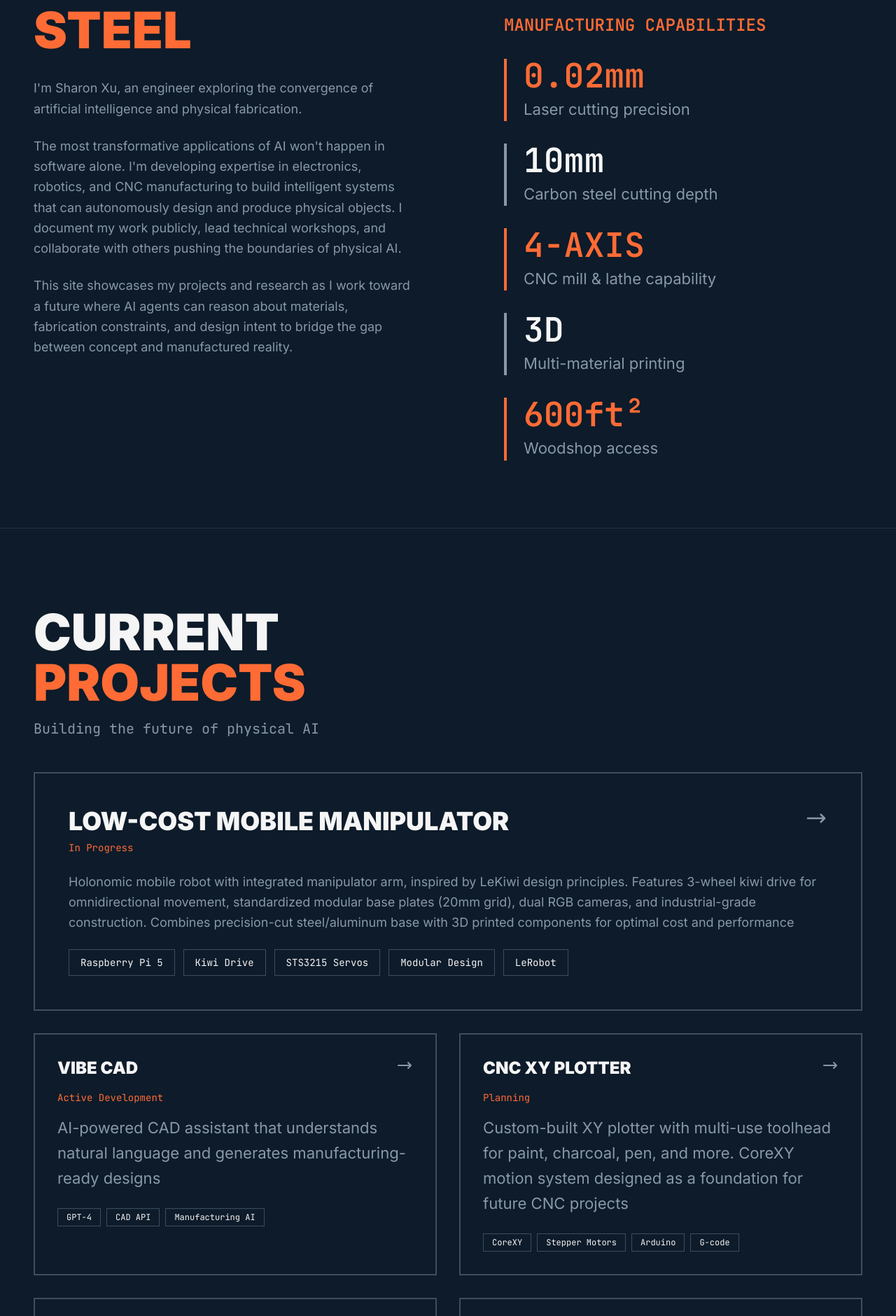
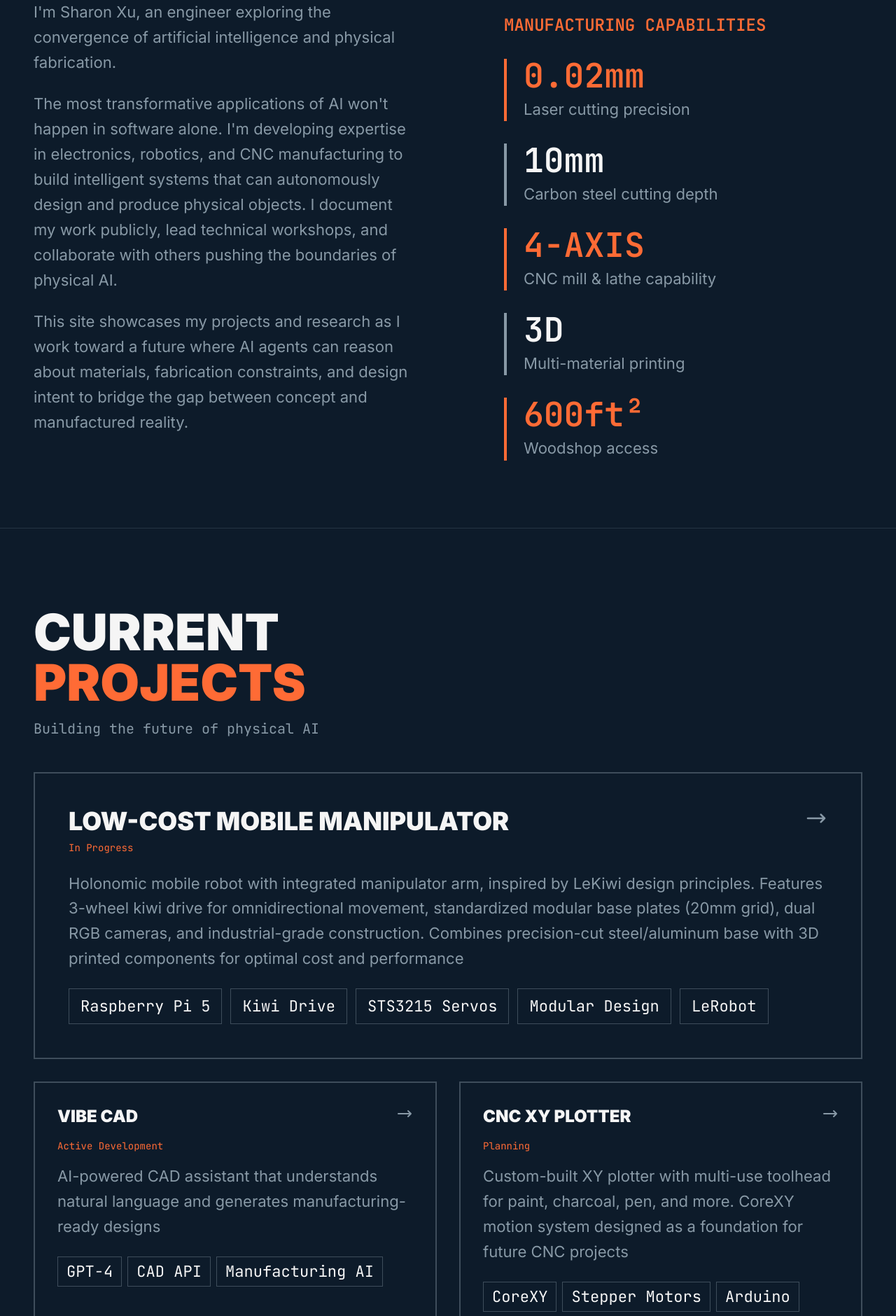
Before and after one commit to sharonxu/breaking-cad, a React (Vite) app: page / in a window 1280 px wide. Shown: the part 1197-3077 px from the top of the page at 70% size. Built offline with nearby package versions, Linux system fonts and the light colour scheme.

Commit message:
Make all body text consistent font size
- Remove explicit text-lg, text-xl from all body paragraphs
- Remove text-xs, text-sm from tech tags
- All body text now inherits 1.38rem from body element
- Keep text-sm only for small labels (status, section labels)

```diff
--- a/src/components/About.jsx
+++ b/src/components/About.jsx
@@ -21,7 +21,7 @@ function About({ scrollY }) {
               <br />
               <span className="text-machine-orange">STEEL</span>
             </h2>
-            <div className="space-y-6 text-lg text-steel leading-relaxed">
+            <div className="space-y-6 text-steel leading-relaxed">
               <p>
                 I'm Sharon Xu, an engineer exploring the convergence of artificial intelligence and physical fabrication.
               </p>
--- a/src/components/Contact.jsx
+++ b/src/components/Contact.jsx
@@ -9,11 +9,11 @@ function Contact() {
               <br />
               <span className="text-machine-orange">SOMETHING</span>
             </h2>
-            <p className="text-xl text-steel mb-8 leading-relaxed">
+            <p className="text-steel mb-8 leading-relaxed">
               Working on physical AI? Need manufacturing expertise?
               Want to collaborate on the future of fabrication?
             </p>
-            <p className="text-lg text-steel mb-12 leading-relaxed">
+            <p className="text-steel mb-12 leading-relaxed">
               I'm always interested in ambitious projects that push the boundaries
               of what's possible when AI meets advanced manufacturing.
             </p>
--- a/src/components/PastProjects.jsx
+++ b/src/components/PastProjects.jsx
@@ -19,7 +19,7 @@ function PastProjects({ scrollY }) {
           {/* Production ML at Scale */}
           <div className="border-l-4 border-machine-orange pl-8">
             <h3 className="text-3xl font-black mb-4">PRODUCTION ML AT SCALE</h3>
-            <p className="text-lg text-steel leading-relaxed mb-8">
+            <p className="text-steel leading-relaxed mb-8">
               I spent years shipping production ML systems at scale. At <span className="text-off-white font-semibold">Indigo Ag</span>,
               I led teams building multimodal AI and computer vision models that analyzed satellite imagery, weather patterns,
               and soil data to predict agricultural outcomes. At <span className="text-off-white font-semibold">TripAdvisor</span>,
@@ -126,10 +126,10 @@ function PastProjects({ scrollY }) {
           {/* Founder's Circle */}
           <div className="border-4 border-machine-orange bg-machine-orange/5 p-8 md:p-12">
             <h3 className="text-4xl md:text-5xl font-black mb-6 text-off-white">FOUNDER'S CIRCLE</h3>
-            <p className="text-xl text-off-white leading-relaxed mb-4">
+            <p className="text-off-white leading-relaxed mb-4">
               Connecting high-impact startups with <span className="text-machine-orange font-semibold">game-changing strategy</span>, operations, and marketing expertise.
             </p>
-            <p className="text-lg text-steel leading-relaxed mb-8">
+            <p className="text-steel leading-relaxed mb-8">
               Hands-on <span className="text-machine-orange font-semibold">AI workshops</span>, <span className="text-machine-orange font-semibold">hackathons</span>,
               and <span className="text-machine-orange font-semibold">hardware builds</span> for founders going 0 to 1.
             </p>
@@ -156,7 +156,7 @@ function PastProjects({ scrollY }) {
           {/* Transition to Physical AI */}
           <div className="border-2 border-machine-orange p-8 md:p-12">
             <h3 className="text-3xl font-black mb-6 text-machine-orange">THE FUTURE IS PHYSICAL</h3>
-            <p className="text-lg text-steel leading-relaxed mb-6">
+            <p className="text-steel leading-relaxed mb-6">
               There's a massive opportunity at the intersection of AI and hardware, and I'm convinced the people who
               understand both sides deeply will build the most interesting companies of the next decade. I'm diving
               into the physical AI space, learning CNC machining and fabrication from the ground up.
--- a/src/components/Projects.jsx
+++ b/src/components/Projects.jsx
@@ -67,12 +67,12 @@ function Projects({ scrollY }) {
                   <path strokeLinecap="round" strokeLinejoin="round" strokeWidth={2} d="M17 8l4 4m0 0l-4 4m4-4H3" />
                 </svg>
               </div>
-              <p className="text-lg text-steel mb-6 leading-relaxed">
+              <p className="text-steel mb-6 leading-relaxed">
                 {projects[0].description}
               </p>
               <div className="flex flex-wrap gap-3">
                 {projects[0].tech.map((tech, i) => (
-                  <span key={i} className="px-4 py-2 border border-steel/40 font-mono text-sm">
+                  <span key={i} className="px-4 py-2 border border-steel/40 font-mono">
                     {tech}
                   </span>
                 ))}
@@ -91,12 +91,12 @@ function Projects({ scrollY }) {
                   <path strokeLinecap="round" strokeLinejoin="round" strokeWidth={2} d="M17 8l4 4m0 0l-4 4m4-4H3" />
                 </svg>
               </div>
-              <p className="text-lg text-steel mb-6 leading-relaxed">
+              <p className="text-steel mb-6 leading-relaxed">
                 {projects[0].description}
               </p>
               <div className="flex flex-wrap gap-3">
                 {projects[0].tech.map((tech, i) => (
-                  <span key={i} className="px-4 py-2 border border-steel/40 font-mono text-sm">
+                  <span key={i} className="px-4 py-2 border border-steel/40 font-mono">
                     {tech}
                   </span>
                 ))}
@@ -122,7 +122,7 @@ function Projects({ scrollY }) {
                 </p>
                 <div className="flex flex-wrap gap-2">
                   {project.tech.map((tech, i) => (
-                    <span key={i} className="px-3 py-1 border border-steel/40 font-mono text-xs">
+                    <span key={i} className="px-3 py-1 border border-steel/40 font-mono">
                       {tech}
                     </span>
                   ))}
@@ -144,7 +144,7 @@ function Projects({ scrollY }) {
                 </p>
                 <div className="flex flex-wrap gap-2">
                   {project.tech.map((tech, i) => (
-                    <span key={i} className="px-3 py-1 border border-steel/40 font-mono text-xs">
+                    <span key={i} className="px-3 py-1 border border-steel/40 font-mono">
                       {tech}
                     </span>
                   ))}
```
